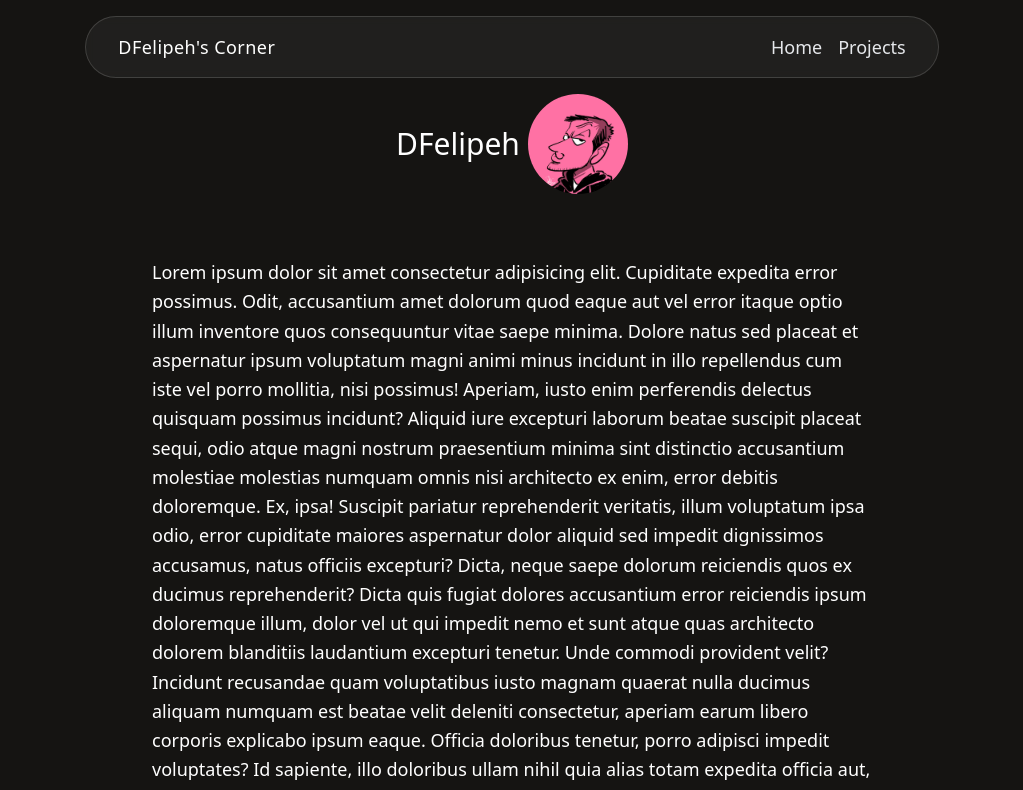
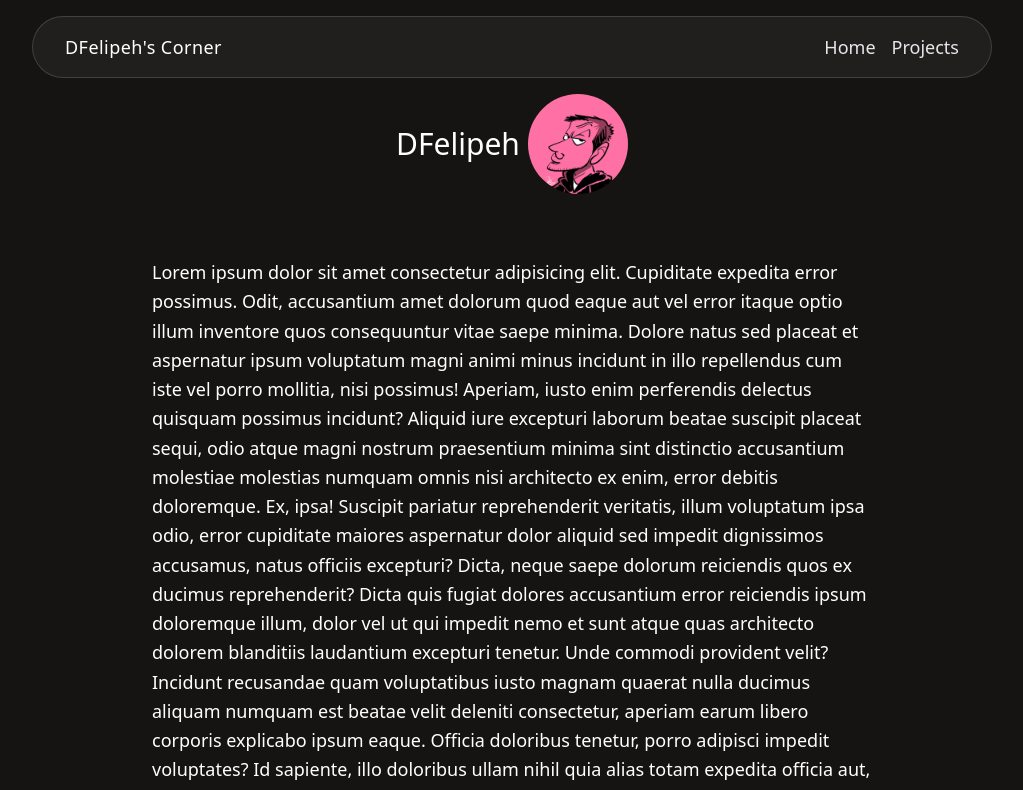
Before and after one commit to DFelipehDEV/DFelipehDEV.github.io, a React (Vite) app: page / in a window 1280 px wide. Shown: the top 790 px of the page, without its empty margins (128-1151 px from the left). Built offline with nearby package versions, Linux system fonts and the light colour scheme.

Commit message:
make navbar not update when changing page and make it work on mobile

```diff
--- a/src/App.jsx
+++ b/src/App.jsx
@@ -1,10 +1,12 @@
 import { HashRouter, Routes, Route } from 'react-router'
 import Home from './pages/Home.jsx'
 import Projects from './pages/Projects.jsx'
+import Navbar from './components/Navbar.jsx'
 
 function App() {
     return (
         <>
+            <Navbar />
             <HashRouter>
                 <Routes>
                     <Route path="/" element={<Home />} />
--- a/src/components/Navbar.jsx
+++ b/src/components/Navbar.jsx
@@ -1,19 +1,21 @@
 function Navbar() {
     return (
         <nav
-            className="sticky top-4 z-10 mb-8 mx-auto w-[75%] sm:w-4/6
+            className="sticky top-4 z-10 mb-8 mx-auto w-[75%]
                  bg-white/5 backdrop-blur-xs border border-white/15
                  rounded-full"
         >
-            <div className="flex justify-between items-center px-8 py-4 text-gray-200 text-lg font-extralight">
+            <div className="flex justify-center sm:justify-between items-center px-8 py-4 text-gray-200 text-lg font-extralight">
+                <div className="hidden sm:block">
                     <a
                         href="#"
                         className="font-light text-white tracking-wide hover:text-brand"
                     >
                         DFelipeh's Corner
                     </a>
+                </div>
 
-                <div className="space-x-4 hidden sm:flex">
+                <div className="space-x-4 flex">
                     <a href="#" className="hover:text-brand">
                         Home
                     </a>
--- a/src/pages/Home.jsx
+++ b/src/pages/Home.jsx
@@ -4,7 +4,6 @@ import Navbar from '../components/Navbar'
 function App() {
     return (
         <>
-            <Navbar />
             <div className="flex gap-2 items-center justify-center">
                 <h1 className="text-3xl text-center">
                     DFelipeh
--- a/src/pages/Projects.jsx
+++ b/src/pages/Projects.jsx
@@ -3,7 +3,6 @@ import Navbar from '../components/Navbar'
 function App() {
     return (
         <>
-            <Navbar />
             <div className="flex gap-2 items-center justify-center">
                 <h1 className="text-3xl text-center">
                     Projects page
```
Lines whose indentation alone changed are shown as unchanged.
